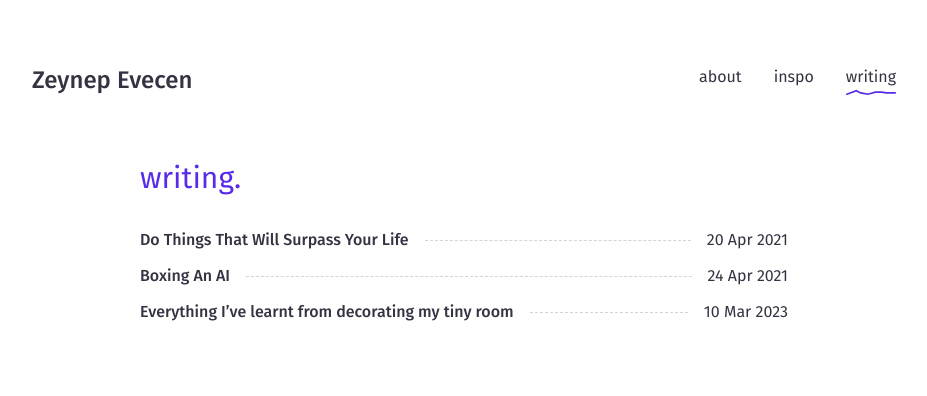
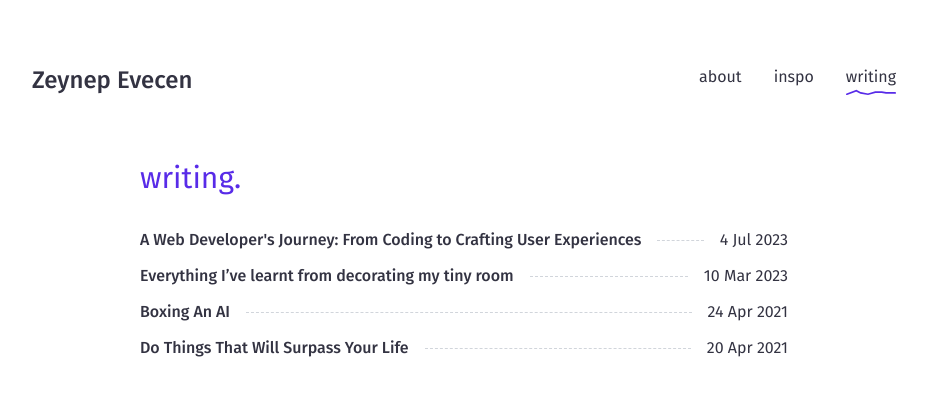
Before and after one commit to reginz/personal-website, a React (Create React App) app: page /writing in a window 1280 px wide. Shown: the top 396 px of the page, without its empty margins (176-1103 px from the left). Built offline with nearby package versions, Linux system fonts and the light colour scheme.

Commit message:
my journey

```diff
--- a/src/components/LocationCard.jsx
+++ b/src/components/LocationCard.jsx
@@ -3,7 +3,7 @@ import loc from '../images/loc.svg'
 function LocationCard() {
     return (
         <div className=''>
-            <img className='h-full w-full' src={loc}></img>
+            <img className='h-full w-full' alt="Location image" src={loc}></img>
         </div>
     );
 }
--- a/src/components/ProjectCrd.jsx
+++ b/src/components/ProjectCrd.jsx
@@ -4,9 +4,9 @@ import genie from "../images/genie.svg";
 
 function ProjectCrd(props) {
   return (
-    <a href={props.link} className="cursor-pointer" target="_blank">
+    <a href={props.link} className="cursor-pointer" target="_blank" rel="noreferrer">
     <div className="rounded-2xl shadow-lg shadow-stone-200 border border-gray-800 w-80 h-96 pt-11 flex flex-col gap-8 hover:shadow-stone-400 ease-in-out duration-300 max-sm:w-full">
-      <img className="w-full" src={props.name === "genie" ? genie : spoti}></img>
+      <img className="w-full" src={props.name === "genie" ? genie : spoti} alt="project illustartion"></img>
       <div className="px-8 py-4 flex flex-col gap-3">
         <h3 className=" text-2xl"  style={{color: props.name === "genie" ? "#582BE8" : "#1CD760"}}>{props.name}</h3>
         <p>{props.desc}</p>
--- a/src/components/Table.jsx
+++ b/src/components/Table.jsx
@@ -2,7 +2,7 @@ import React from "react";
 
 function Table(props) {
   return (
-    <a href={props.link} className="flex items-center space-x-4 group cursor-pointer max-sm:flex-col" target="_blank">
+    <a href={props.link} className="flex items-center space-x-4 group cursor-pointer max-sm:flex-col" target="_blank" rel="noreferrer">
       <span className="flex-none font-medium text-gray-1000 group-hover:text-blue-600 group-hover:underline dark:text-gray-100 dark:group-hover:text-blue-500">
         {props.first}
       </span>
--- /dev/null
+++ b/src/database/my-journey.md
@@ -0,0 +1,19 @@
+# A Web Developer's Journey: From Coding to Crafting Experiences
+
+Like many tales of discovery, my story doesn't start with a ground-breaking epiphany or a light-bulb moment. It begins in the comfort of the familiar, within the well-trodden paths of web and frontend development. As a web developer, I spent years building digital tools, each line of code a testament to the beauty of programming.
+
+My first encounter with an unexplored dimension of web development surfaced as I delved deeper into it. While researching about user experience, I found myself drawn to the works of Jesse James Garrett. His perspective on UX/UI design was like discovering a new language—a language that wasn’t speaking with the programs, but speaking with the people using them.
+
+Garrett's insights introduced me to the two intertwined aspects of user experience: **software** and **hypertext**. The software aspect deals with the functional layer of a website or application, emphasizing the tasks a user completes and the process behind them. In contrast, the hypertext aspect focuses on the informational layer, the information that the site offers and its significance to the user.
+
+This two-pronged perspective changed my approach completely to web development. I realized that **building efficient code was just one side of the coin**. The other side lay in creating digital environments that not only perform tasks effectively but also provide valuable, easily-navigable information spaces for users.
+
+The impact of Garrett's approach extended beyond the professional sphere—it was transformative on a personal level too. It fostered a deeper connection between me and the end-users, leading me to question: How can I create digital tools that resonate with the people using them?
+
+As I delved further into UX design, my role began to evolve. I was no longer solely a developing, but rather a crafting experiences for users. I aimed to create not just functional digital tools, but intuitive ones that would resonate with the users.
+
+Embracing this dual focus on functionality and user experience had a profound effect on my professional journey. It eventually led me to choose a path where I could directly apply these principles: *freelancing*. As a freelancer, each project presents a new opportunity to use my technical skills while crafting user experiences that are not just functional, but truly delightful.
+
+In sharing my journey, I hope to inspire other developers to explore the transformative potential of UX/UI design. Developement is a field that extends beyond the boundary of coding.
+
+Today, I continue to apply these insights on a freelance basis, creating enjoyable digital experiences with each project. Feel free to explore my work and [reach out on UpWork](https://www.upwork.com/freelancers/~01c171f587dbc329c6). Let's connect and create something amazing.
--- a/src/pages/Writing.js
+++ b/src/pages/Writing.js
@@ -4,16 +4,22 @@ import Table from "../components/Table";
 function Writing() {
   const writing = [
     {
-      name: "Do Things That Will Surpass Your Life",
-      time: "20 Apr 2021",
-      link: "/writing/surpass",
+      name: "A Web Developer's Journey: From Coding to Crafting User Experiences",
+      time: "4 Jul 2023",
+      link: "/writing/my-journey",
     },
-    { name: "Boxing An AI", time: "24 Apr 2021", link: "/writing/boxing" },
     {
       name: "Everything I’ve learnt from decorating my tiny room",
       time: "10 Mar 2023",
       link: "/writing/decorating",
     },
+    { name: "Boxing An AI", time: "24 Apr 2021", link: "/writing/boxing" },
+    {
+      name: "Do Things That Will Surpass Your Life",
+      time: "20 Apr 2021",
+      link: "/writing/surpass",
+    },
+
   ];
   return (
     <div className="w-3/4 m-auto max-sm:w-full">
```
